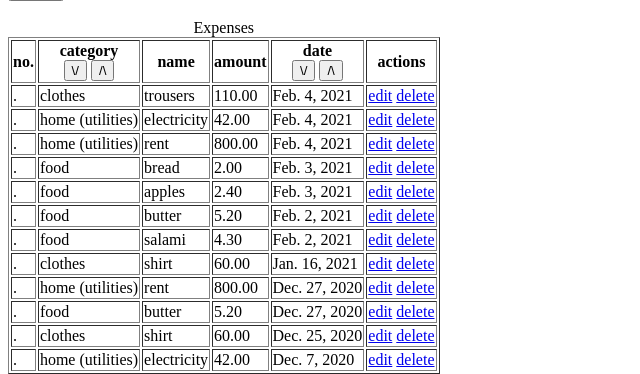
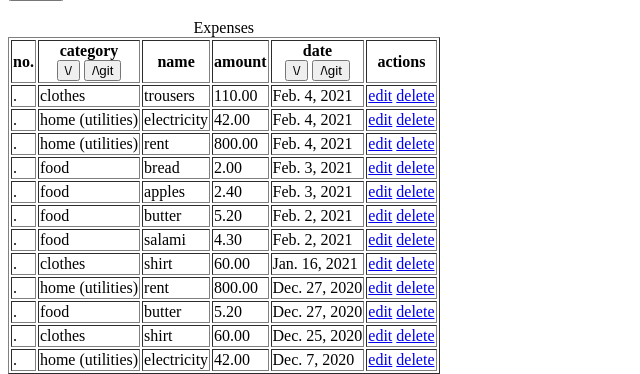
Before and after one commit to Gieneq/Expenses, a Django app: template expenses/templates/expenses/expense_list.html in a window 1280 px wide. Shown: the part 335-709 px from the top of the page, without its empty margins (0-640 px from the left). Run offline with Django 4.2, Linux system fonts and the light colour scheme; data comes from the database, SQL or seed files in the repository; tables that the repository leaves empty hold one stand-in row (values such as "Sample post"); the template is opened without the code that fills it: values that come from a table or form of the project are taken from there, most other values are stand-ins (such as "Sample title", 1, 10 or a date in 2020).

Commit message:
To be merged

```diff
--- a/project/templates/sortable_label.html
+++ b/project/templates/sortable_label.html
@@ -4,6 +4,6 @@
 {% if controllers %}
 <div>
     <button type="button" onclick="location.href='?order_by=-{{ label }}&{{ parameters }}'" {% if '-'|add:label in ordering %} disabled {% endif %}> \/ </button>
-    <button type="button" name='sorter' onclick="location.href='?order_by={{ label }}&{{ parameters }}'" {% if not '-'|add:label in ordering  and label in ordering%} disabled {% endif %}> /\ </button>
+    <button type="button" name='sorter' onclick="location.href='?order_by={{ label }}&{{ parameters }}'" {% if not '-'|add:label in ordering  and label in ordering%} disabled {% endif %}> /\git  </button>
 </div>
 {% endif %}
```
Also changed, not shown: expenses/migrations/0002_alter_expense_category.py (added), expenses/migrations/0003_alter_expense_category.py (added), 1 other file.
